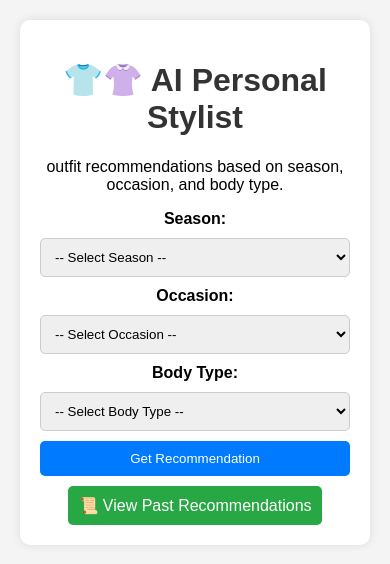
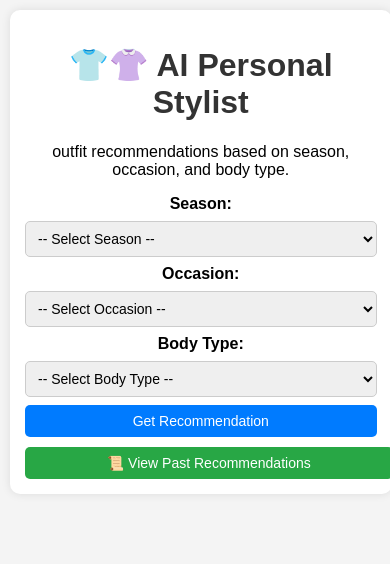
Before and after one commit to Rockstar-karthik08/Ai-PERSONAL-STYLIST, a Flask app: page / in a window 390 px wide. Shown: the top 564 px of the page. Run offline with Flask 3, Linux system fonts and the light colour scheme.

Commit message:
Update style.css

```diff
--- a/static/style.css
+++ b/static/style.css
@@ -13,6 +13,7 @@ body {
     margin: auto;
     box-shadow: 0px 0px 10px rgba(0, 0, 0, 0.1);
     border-radius: 10px;
+    width: 90%; /* Adjust width for smaller screens */
 }
 
 h1 {
@@ -37,6 +38,7 @@ select, button {
     padding: 10px;
     border-radius: 5px;
     border: 1px solid #ccc;
+    width: 100%; /* Ensure full width for mobile */
 }
 
 button {
@@ -44,6 +46,7 @@ button {
     color: white;
     border: none;
     cursor: pointer;
+    transition: 0.3s;
 }
 
 button:hover {
@@ -56,45 +59,92 @@ img {
     border-radius: 10px;
 }
 
-.history-btn, .back-btn {
+.history-btn, .back-btn, .download-btn {
     display: inline-block;
     margin-top: 10px;
     padding: 10px;
-    background: #28a745;
+    text-align: center;
     color: white;
     text-decoration: none;
     border-radius: 5px;
+    width: 100%; /* Full width on mobile */
 }
 
-.history-btn:hover, .back-btn:hover {
+.history-btn {
+    background: #28a745;
+}
+
+.history-btn:hover {
     background: #218838;
 }
 
+.back-btn {
+    background: #6c757d;
+}
+
+.back-btn:hover {
+    background: #5a6268;
+}
+
+.download-btn {
+    background: #ff9800;
+}
+
+.download-btn:hover {
+    background: #e68900;
+}
+
+/* Responsive Table */
 table {
     width: 100%;
     margin-top: 15px;
     border-collapse: collapse;
+    overflow-x: auto;
+    display: block;
 }
 
 th, td {
     padding: 10px;
     border: 1px solid #ccc;
+    text-align: center;
+    word-wrap: break-word; /* Prevents content from breaking layout */
 }
 
 th {
     background: #007BFF;
     color: white;
 }
-.download-btn {
-    display: inline-block;
-    margin-top: 10px;
-    padding: 10px;
-    background: #ff9800;
-    color: white;
-    text-decoration: none;
-    border-radius: 5px;
+
+/* 🔹 Mobile Optimization */
+@media (max-width: 600px) {
+    body {
+        padding: 10px;
+    }
+
+    .container {
+        padding: 15px;
+        width: 95%;
+    }
+
+    form {
+        gap: 8px;
+    }
+
+    select, button {
+        padding: 8px;
+        font-size: 14px;
+    }
+
+    table {
+        font-size: 14px;
+    }
+
+    th, td {
+        padding: 8px;
+    }
+
+    .history-btn, .back-btn, .download-btn {
+        font-size: 14px;
+        padding: 8px;
+    }
 }
-
-.download-btn:hover {
-    background: #e68900;
-}
```
